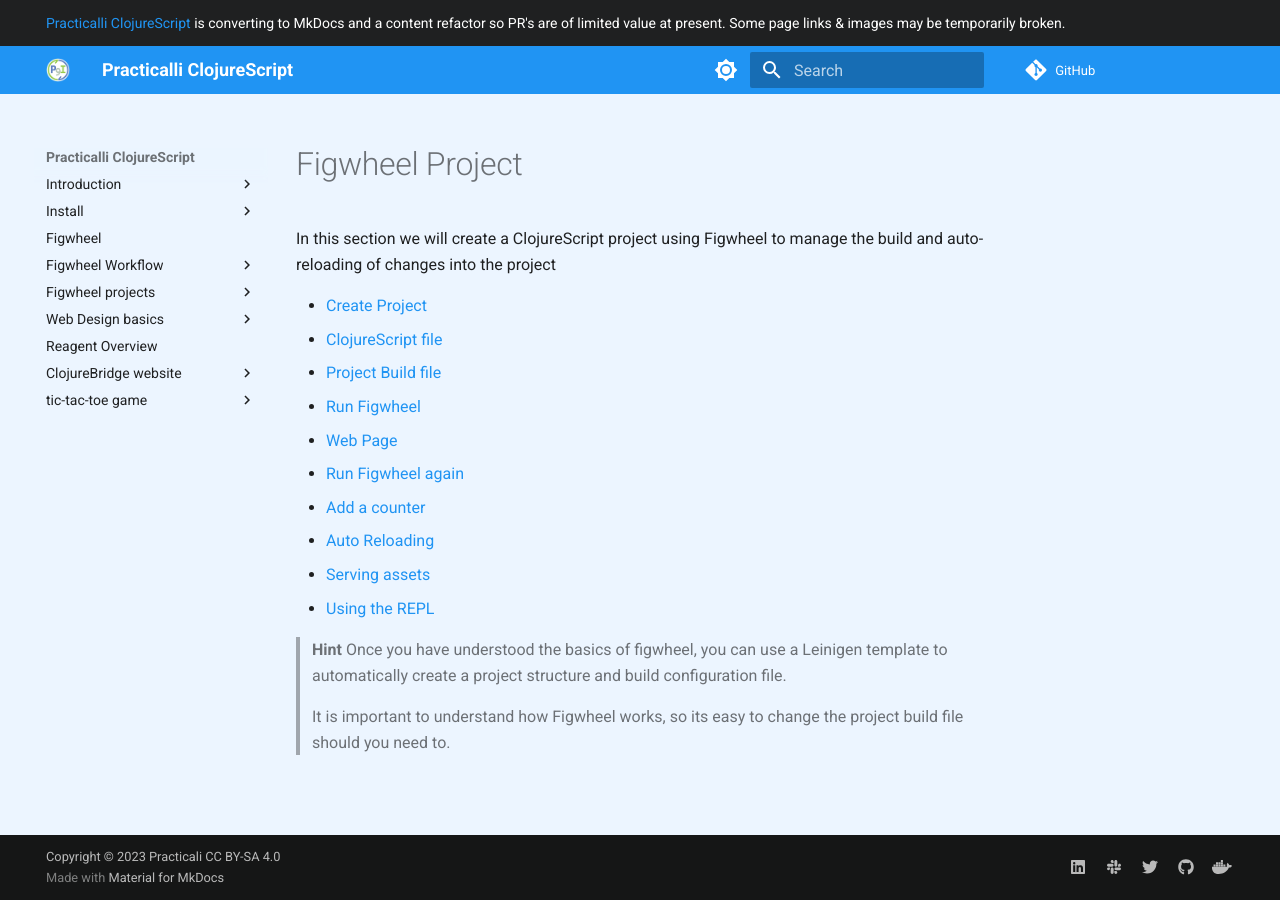
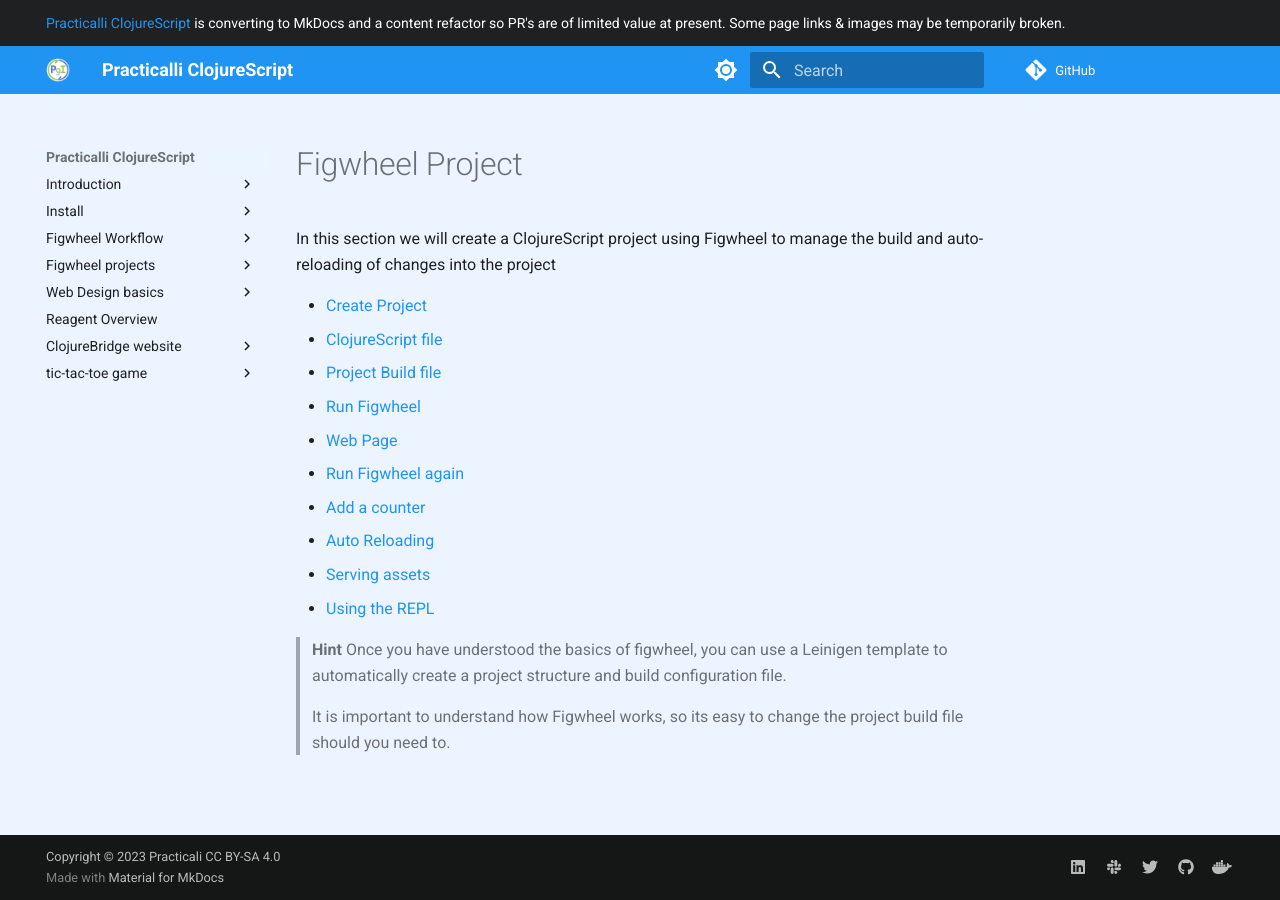
Before and after one commit to practicalli/clojurescript, an MkDocs documentation site: the page built from docs/figwheel-project/index.md, in a window 1280 px wide. Built offline with MkDocs 1.6.1 and Material for MkDocs 9.7.7, drawn with Linux system fonts in a browser that asks for light colours; comment, search, counter and statistics services are not loaded.

Commit message:
intro: move figwheel overview to introduction

```diff
--- a/mkdocs.yml
+++ b/mkdocs.yml
@@ -118,6 +118,7 @@
   - Introduction:
       - index.md
       - ClojureScript: introduction/clojurescript.md
+      - Figwheel: introduction/figwheel.md
       - REPL Workflow: introduction/repl-workflow.md
       - Contributing: introduction/contributing.md
       - Hiccup: introduction/hiccup-style-syntax.md
@@ -150,8 +151,6 @@
       - install/index.md
       - Browser DevTools: install/browser-devtools.md
 
-  - Figwheel:
-      - figwheel/index.md
   - Figwheel Workflow:
       - figwheel-main/index.md
       - Create Projects: figwheel-main/create-project.md
```
Also changed, not shown: docs/introduction/figwheel.md (renamed from docs/figwheel/index.md).
